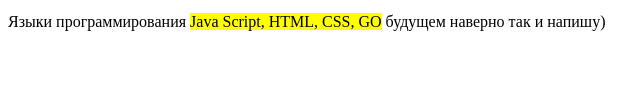
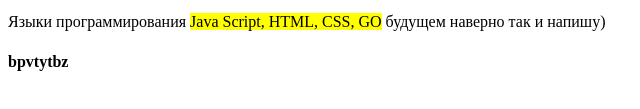
Before and after one commit to abylai991227/myfile, a plain HTML site: page index.html in a window 1280 px wide. Shown: the part 539-648 px from the top of the page, 0-640 px from the left. Drawn offline with Linux system fonts and the light colour scheme.

Commit message:
added some text”

```diff
--- a/index.html
+++ b/index.html
@@ -3,7 +3,7 @@
 <h2>Фамилия Имя Отчество</h2>
 <p> Фамилия,имя,отчество<h2>Кәдірбеков Абылай Ерболатұлы</h2></p>
 
-
+<title>Document</title>
 <p>Кәдірбеков Абылай Ерболатұлы</p>
 <p>Дата ождения: <b>27.12.1999</b><br>Адрес: город Алматы 3 микрорайон дом 39а квартира 108а</p>
 <h3>Образования</h3>
@@ -18,3 +18,6 @@
 <p>Навыки работы с компютером:<i>Windous, Word, Power Point</i> текст.</p>
 
 <p>Языки программирования <mark>Java Script, HTML, CSS, GO</mark> будущем наверно так и напишу)</p>
+
+
+<h4>bpvtytbz</h4>
```
